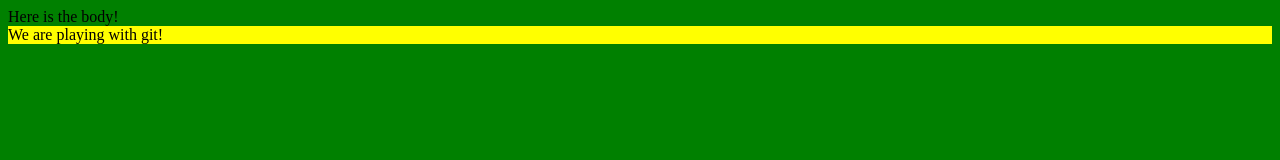
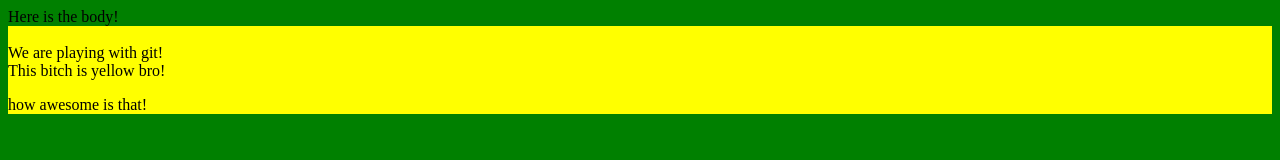
Before and after one commit to cokeaddict56/gitplay, a plain HTML site: page index.html in a window 1280 px wide. Drawn offline with Linux system fonts and the light colour scheme.

Commit message:
added text

```diff
--- a/index.html
+++ b/index.html
@@ -10,8 +10,13 @@ Here is the body!
 </div>
 
 <div style='background-color: yellow;'>
-We are playing with git!
+<br>We are playing with git!
+
+<br>This bitch is yellow bro!
+<p> how awesome is that!
 </div>
+
+
 
 </body>
 </html>
```
